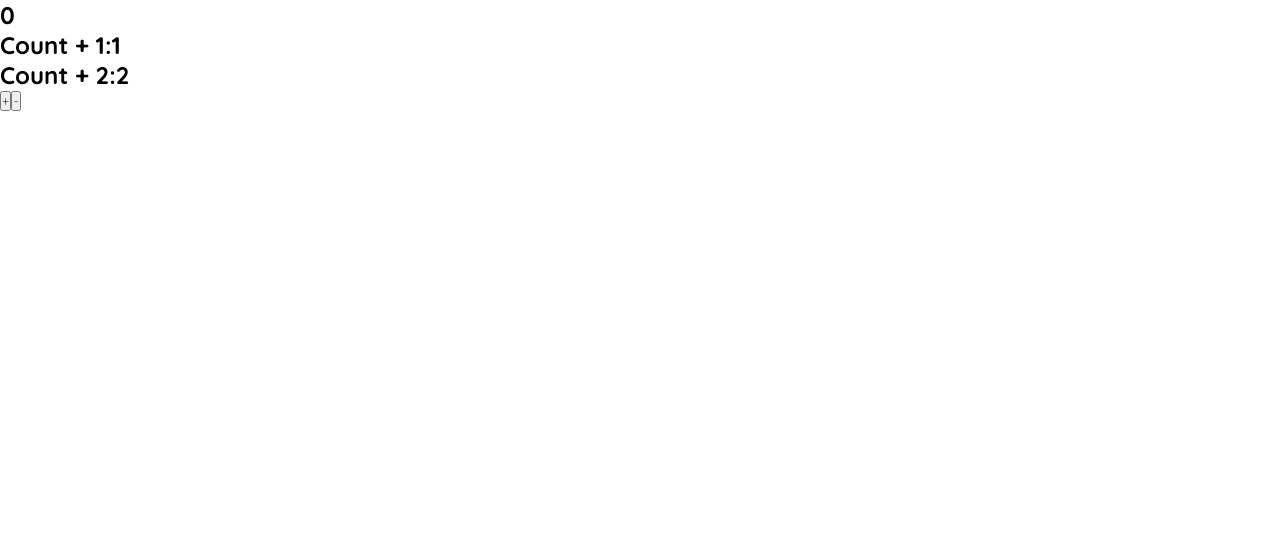
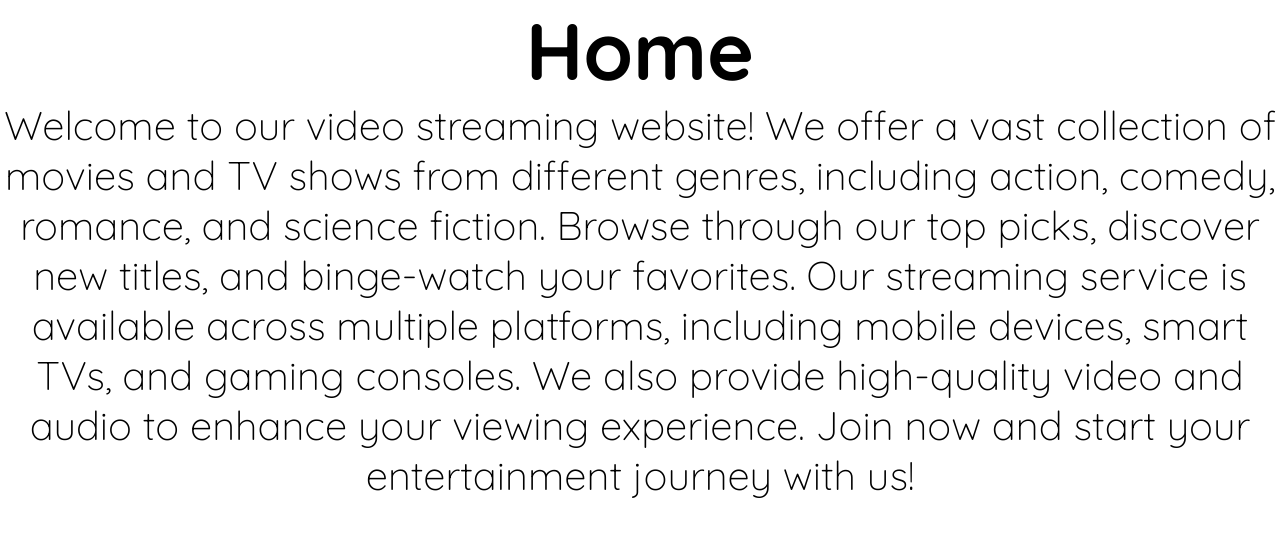
Before and after one commit to amigoscode/react, a React (Vite) app: page / in a window 1280 px wide. Shown: the top 536 px of the page. Built offline with nearby package versions, Linux system fonts and the light colour scheme.

Commit message:
chore: add files for router

```diff
--- a/src/App.jsx
+++ b/src/App.jsx
@@ -1,12 +1,12 @@
-import { Suspense, lazy, useState } from 'react';
-import Card from './components/Card';
-import { posts } from './tech-data';
 import styles from './App.module.css';
-import Counter from './components/Counter';
-import CounterTwo from './components/CounterTwo';
+import HomePage from './pages/HomePage';
 
 const App = () => {
-  return <Counter />;
+  return (
+    <div className={styles.wrapper}>
+      <HomePage />
+    </div>
+  );
 };
 
 export default App;
--- /dev/null
+++ b/src/pages/HomePage.jsx
@@ -0,0 +1,16 @@
+const HomePage = () => {
+  return (
+    <>
+      <h1>Home</h1>
+      <p>
+        Welcome to our video streaming website! We offer a vast collection of movies and TV shows from different genres,
+        including action, comedy, romance, and science fiction. Browse through our top picks, discover new titles, and
+        binge-watch your favorites. Our streaming service is available across multiple platforms, including mobile
+        devices, smart TVs, and gaming consoles. We also provide high-quality video and audio to enhance your viewing
+        experience. Join now and start your entertainment journey with us!
+      </p>
+    </>
+  );
+};
+
+export default HomePage;
```
Also changed, not shown: src/pages/ErrorPage.jsx (added, +10 -0 lines), src/pages/AboutUs.jsx (added).
